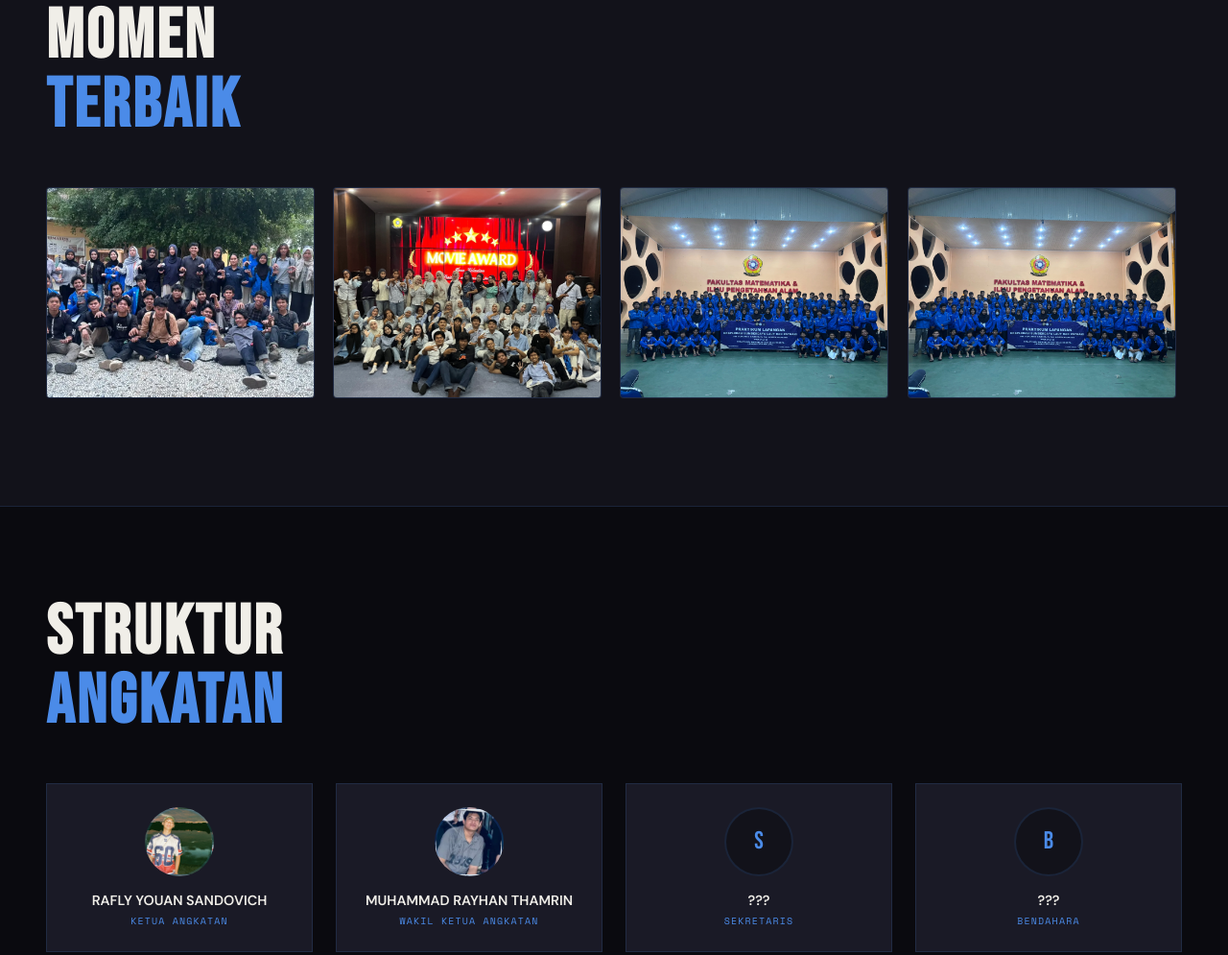
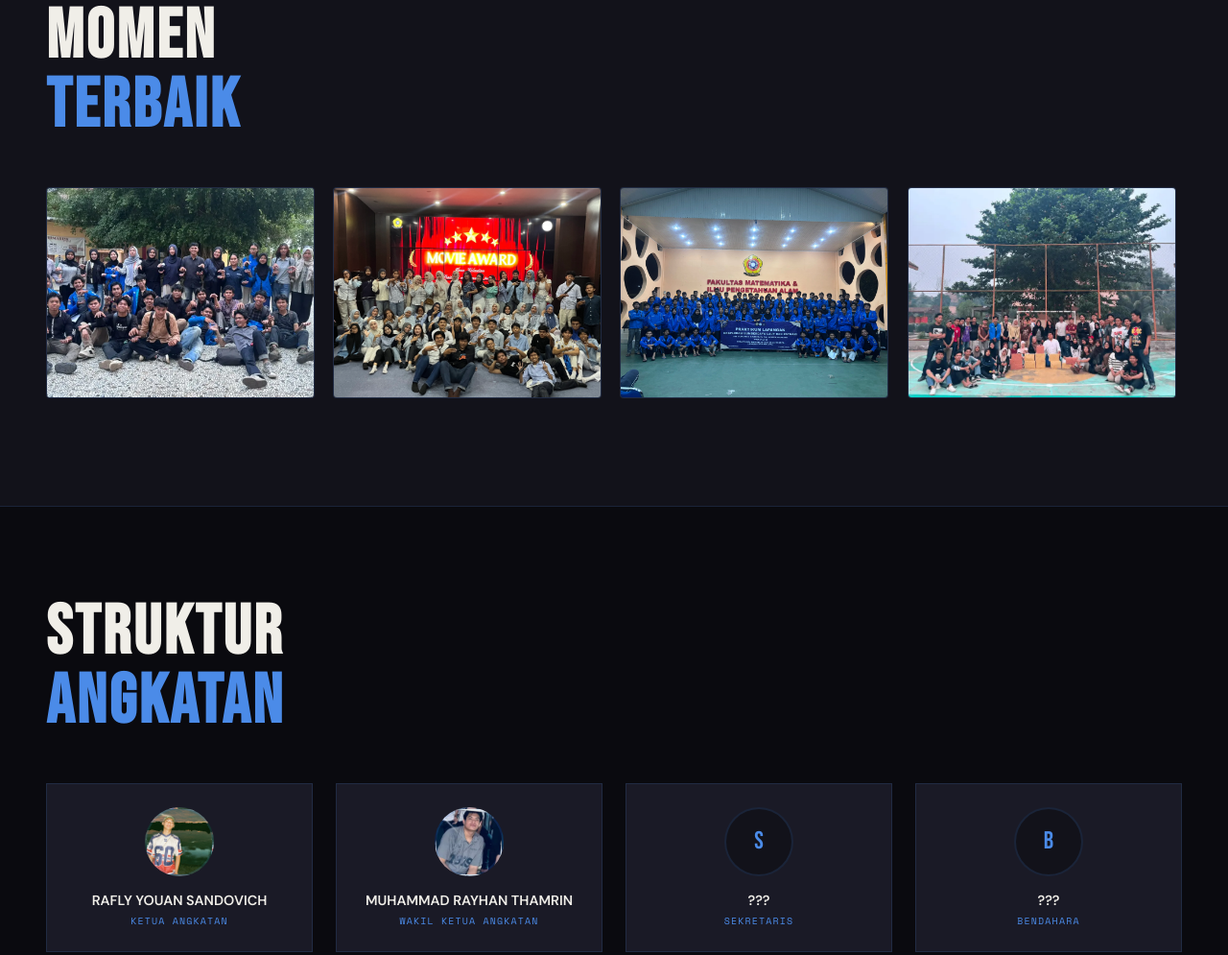
Before and after one commit to debbyjuandiputra/taraksa, a plain HTML site: page index.html in a window 1280 px wide. Shown: the part 1843-2838 px from the top of the page at 96% size. Drawn offline with nearby package versions, Linux system fonts and the light colour scheme.

Commit message:
fix kesalahan

```diff
--- a/index.html
+++ b/index.html
@@ -1027,8 +1027,7 @@ DEVELOPER:
                 { id: 8, label: 'LDO DAY-2', waktu: '16 Mei 2026', deskripsi: 'Foto bersama setelah acara LDO & LDK 2026 hari kedua', foto: 'img/galeri/ldoday2.webp' },
                 { id: 9, label: 'ILKEL MERDEKA DAYS', waktu: '25 Agustus 2026', deskripsi: 'Perayaan Hari Kemerdekaan Indonesia Ke-81', foto: 'img/galeri/dirgahayu81.webp' },
                 { id: 10, label: 'Praktikum Lapangan 2026', waktu: '17 Oktober 2026', deskripsi: 'Pelaksanaan Praktikum Lapangan Eksplorasi Sumberdaya Laut dan Estuari', foto: 'img/galeri/praklap2026.webp' },
-                { id: 10, label: 'Praktikum Lapangan 2026', waktu: '17 Oktober 2026', deskripsi: 'Pelaksanaan Praktikum Lapangan Eksplorasi Sumberdaya Laut dan Estuari', foto: 'img/galeri/praklap2026.webp' },
-                { id: 11, label: 'MOVIE AWARD 2026', waktu: '25 November 2026', deskripsi: 'Acara Movie Award Mata Kuliah Sosiologi Masyarakat Pesisr', foto: 'img/galeri/movieaward.webp' },
+                { id: 11, label: 'MOVIE AWARD 2026', waktu: '25 November 2026', deskripsi: 'Acara Movie Award Mata Kuliah Sosiologi Masyarakat Pesisir', foto: 'img/galeri/movieaward.webp' },
                 { id: 12, label: 'UAS Planktonologi Laut dan Estuari', waktu: '25 November 2026', deskripsi: 'Foto bersama asisten praktikum mata kuliah Planktonologi Laut dan Estuari', foto: 'img/galeri/uasplankton.webp' },
             ];
             const reversedGallery = [...galleryData].reverse();
```
